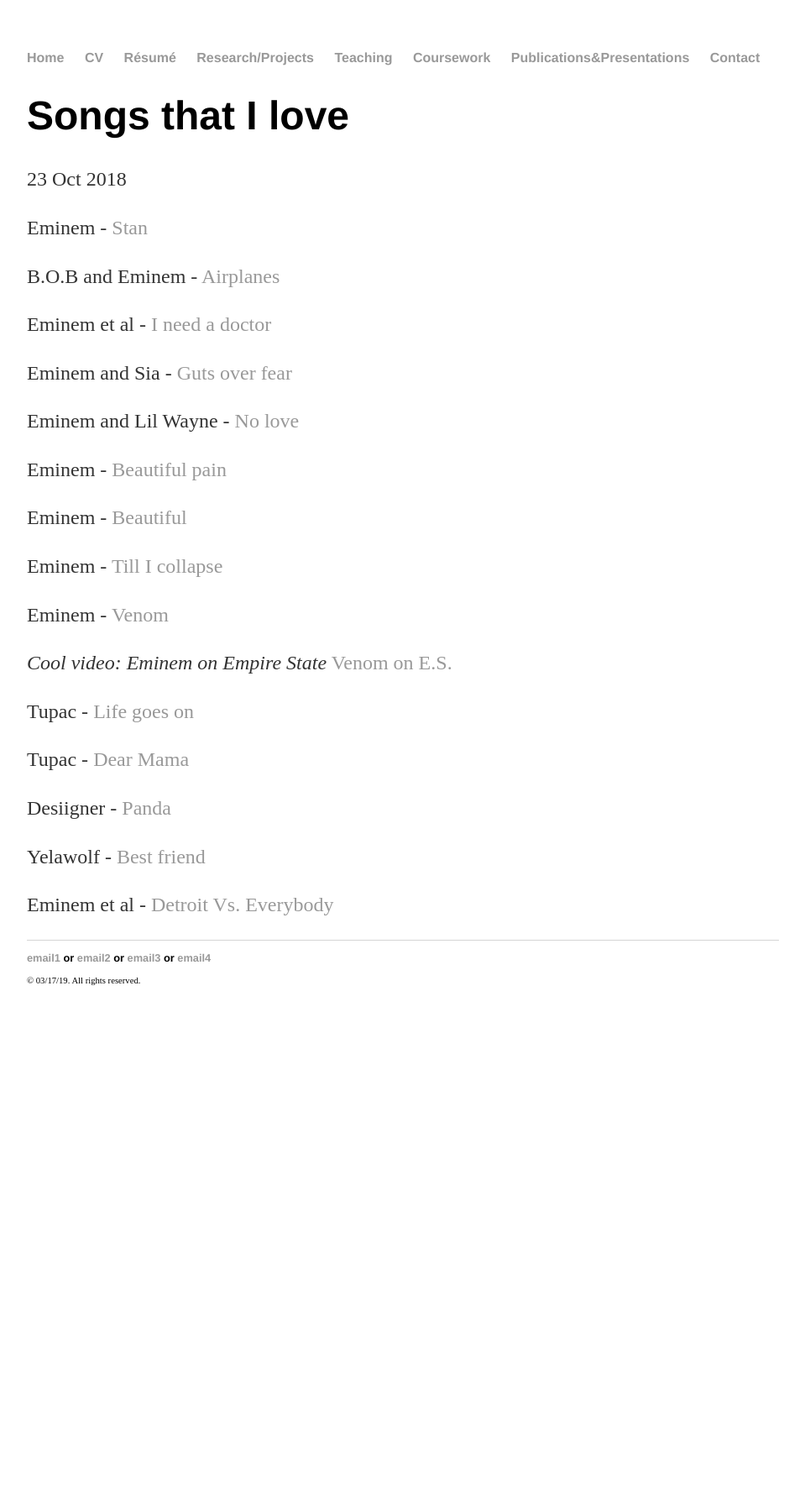
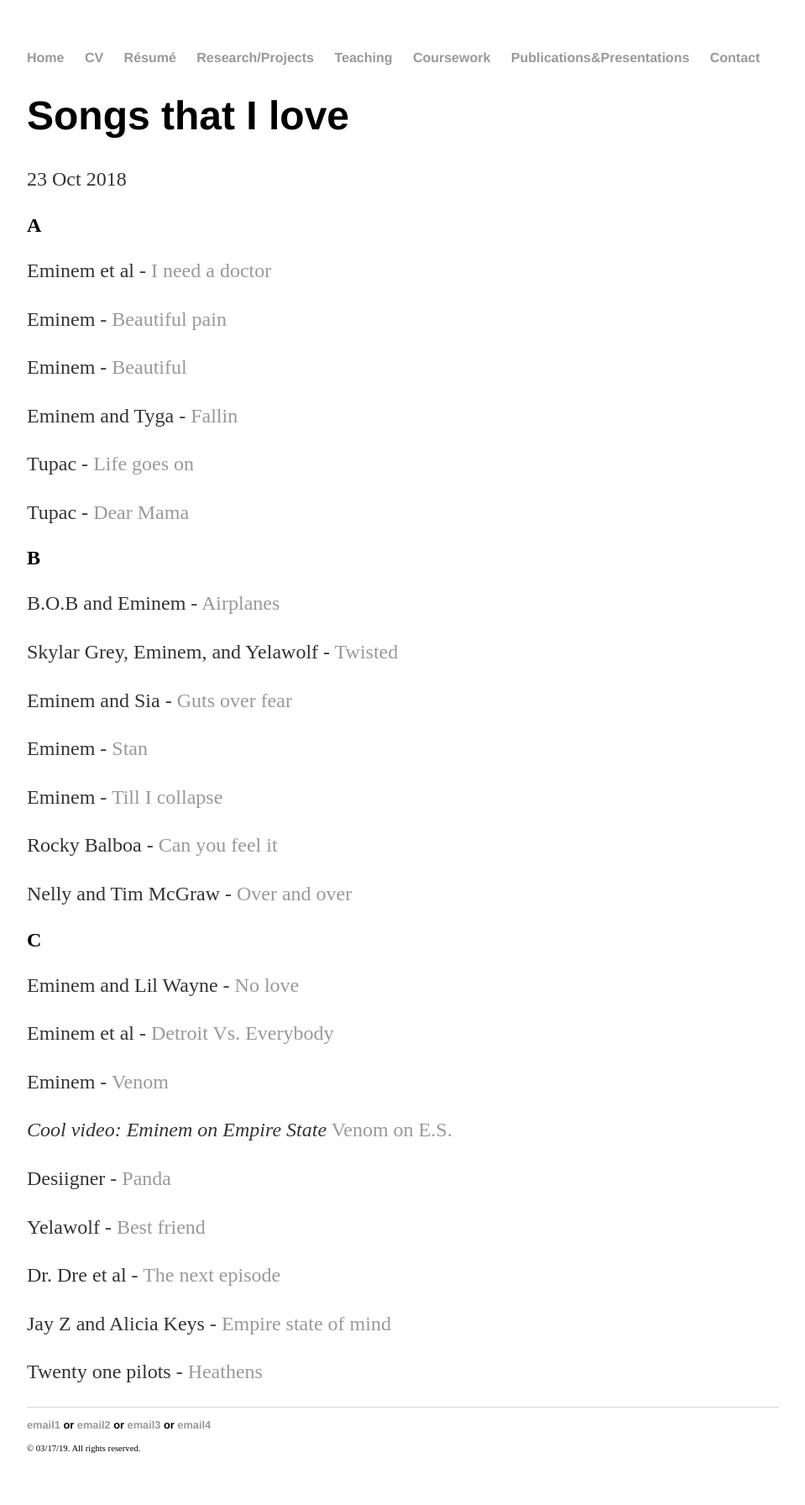
Before and after one commit to yjkweon24/yjkweon24.github.io, a Jekyll site: the page built from _posts/2018-10-23-songs-that-i-love.md, in a window 1280 px wide. Shown: the whole page at 84% size, without its empty margins (160-1119 px from the left). Built offline with Jekyll 4.4.1, drawn with Linux system fonts in a browser that asks for light colours; before the commit the page ends 1235 px from its top, so only the background shows below that.

Commit message:
update songs and categorize them

```diff
--- a/_posts/2018-10-23-songs-that-i-love.md
+++ b/_posts/2018-10-23-songs-that-i-love.md
@@ -3,32 +3,52 @@
 title: "Songs that I love"
 date: 2018-10-23
 ---
-Eminem - [Stan](https://www.youtube.com/watch?v=aSLZFdqwh7E)
-
-B.O.B and Eminem - [Airplanes](https://www.youtube.com/watch?v=bMgIzcMSpGM)
+## A
 
 Eminem et al - [I need a doctor](https://www.youtube.com/watch?v=VA770wpLX-Q)
-
-Eminem and Sia - [Guts over fear](https://www.youtube.com/watch?v=0AqnCSdkjQ0)
-
-Eminem and Lil Wayne - [No love](https://www.youtube.com/watch?v=KV2ssT8lzj8)
 
 Eminem - [Beautiful pain](https://www.youtube.com/watch?v=uKdYs6xhnhU)
 
 Eminem - [Beautiful](https://www.youtube.com/watch?v=lgT1AidzRWM)
 
+Eminem and Tyga - [Fallin](https://www.youtube.com/watch?v=tYBbRWBUne0)
+
+Tupac - [Life goes on](https://www.youtube.com/watch?v=W69SSLfRJho)
+
+Tupac - [Dear Mama](https://www.youtube.com/watch?v=Mb1ZvUDvLDY)
+
+## B
+
+B.O.B and Eminem - [Airplanes](https://www.youtube.com/watch?v=bMgIzcMSpGM)
+
+Skylar Grey, Eminem, and Yelawolf - [Twisted](https://www.youtube.com/watch?v=TU-3uh2vW5A)
+
+Eminem and Sia - [Guts over fear](https://www.youtube.com/watch?v=0AqnCSdkjQ0)
+
+Eminem - [Stan](https://www.youtube.com/watch?v=aSLZFdqwh7E)
+
 Eminem - [Till I collapse](https://www.youtube.com/watch?v=ikKUceLXdt8&start_radio=1&list=RDikKUceLXdt8)
+
+Rocky Balboa - [Can you feel it](https://www.youtube.com/watch?v=UDRoLRoGots)
+
+Nelly and Tim McGraw - [Over and over](https://www.youtube.com/watch?v=n3htOCjafTc)
+
+## C
+
+Eminem and Lil Wayne - [No love](https://www.youtube.com/watch?v=KV2ssT8lzj8)
+
+Eminem et al - [Detroit Vs. Everybody](https://www.youtube.com/watch?v=hCdgDxQbW_U)
 
 Eminem - [Venom](https://www.youtube.com/watch?v=gRZ_HPYiTC0)
 
 *Cool video: Eminem on Empire State* [Venom on E.S.](https://www.youtube.com/watch?v=bdCyEBdUSTE&t=282s)
 
-Tupac - [Life goes on](https://www.youtube.com/watch?v=W69SSLfRJho)
-
-Tupac - [Dear Mama](https://www.youtube.com/watch?v=Mb1ZvUDvLDY)
-
 Desiigner - [Panda](https://www.youtube.com/watch?v=E5ONTXHS2mM)
 
 Yelawolf - [Best friend](https://www.youtube.com/watch?v=kHRU0TvB42c)
 
-Eminem et al - [Detroit Vs. Everybody](https://www.youtube.com/watch?v=hCdgDxQbW_U)
+Dr. Dre et al - [The next episode](https://www.youtube.com/watch?v=QZXc39hT8t4)
+
+Jay Z and Alicia Keys - [Empire state of mind](https://www.youtube.com/watch?v=an3UERXQv2s)
+
+Twenty one pilots - [Heathens](https://www.youtube.com/watch?v=UprcpdwuwCg)
```
